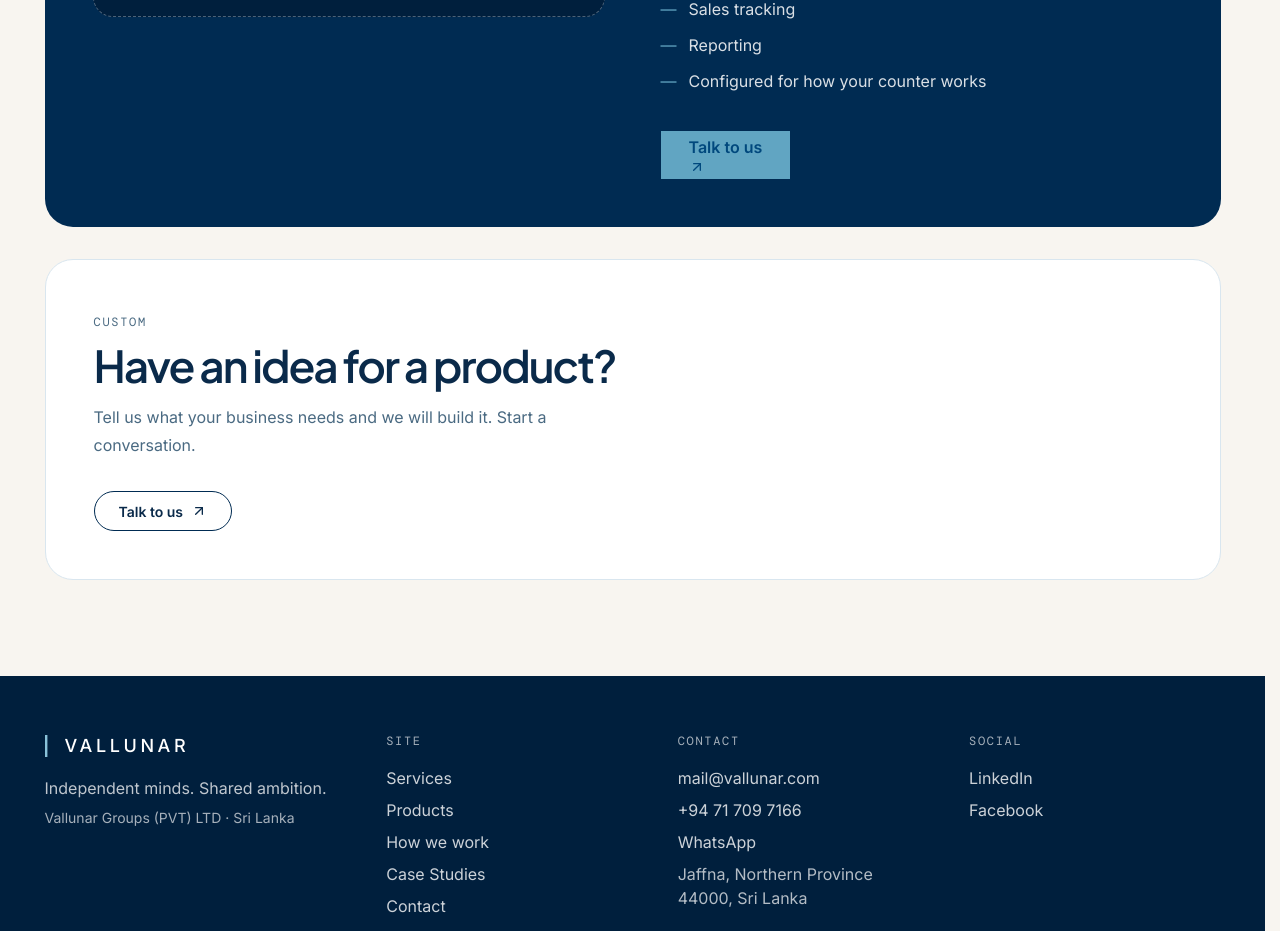
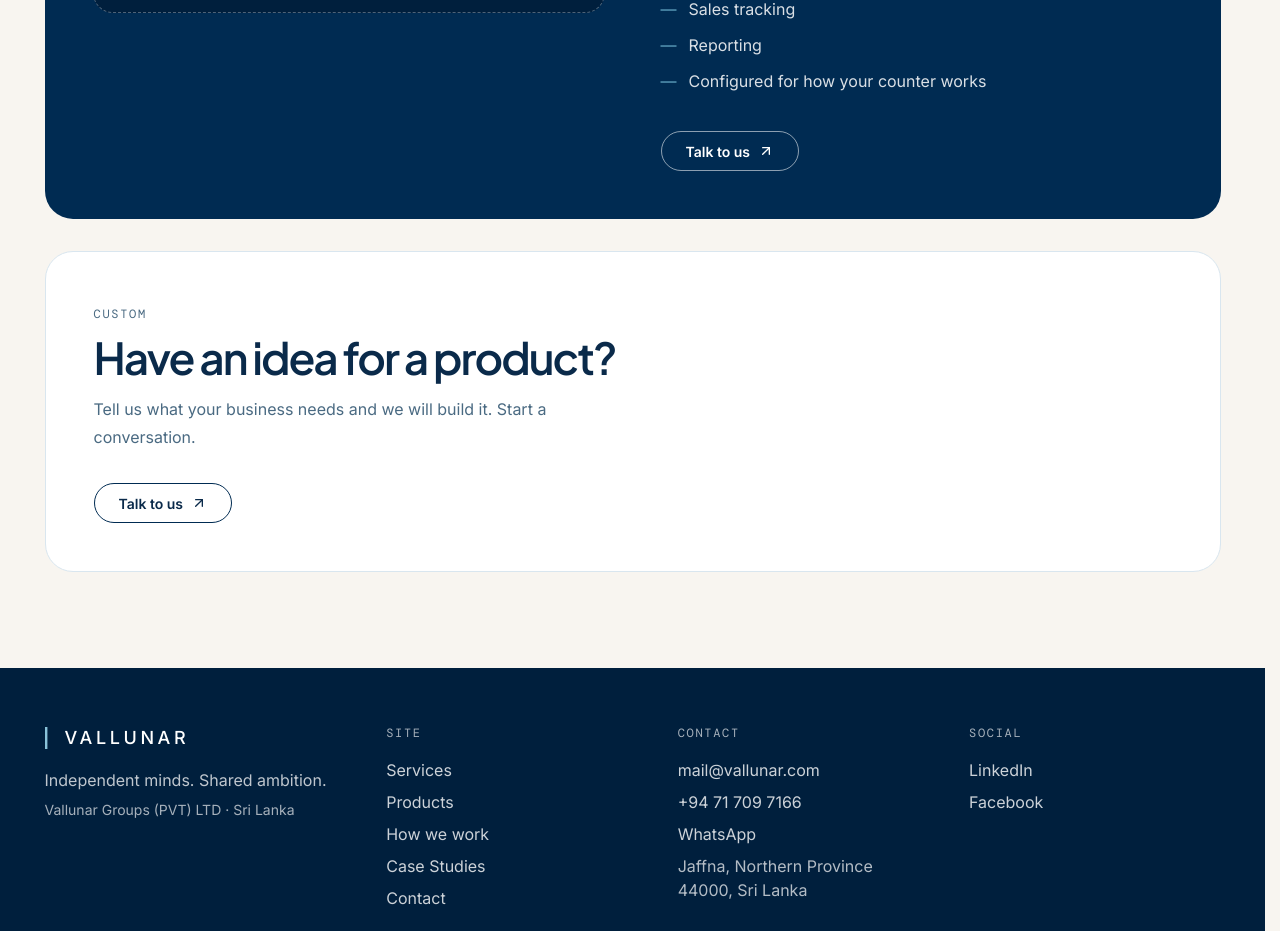
Before and after one commit to cheerysaaru/vallunar-website, a Next.js app: page /products in a window 1280 px wide. Shown: the part 1660-2591 px from the top of the page. Built offline with nearby package versions, Linux system fonts and the light colour scheme.

Commit message:
fix: fill-btn-dark for ASIT POS card contrast + wa-float visible class

```diff
--- a/app/globals.css
+++ b/app/globals.css
@@ -650,8 +650,28 @@ a { color: inherit; text-decoration: none; }
 }
 
 .hero-cta:focus-visible {
-  outline-color: var(--accent-cyan);
-}
+    outline-color: var(--accent-cyan);
+  }
+
+  /* Floating fill button on dark navy backgrounds (ASIT POS card).
+     Light border + light blob so it stays legible against --navy. */
+  .fill-btn-dark {
+    color: #ffffff;
+    border-color: rgba(255, 255, 255, 0.55);
+  }
+
+  .fill-btn-dark::before {
+    background: var(--accent-cyan);
+  }
+
+  .fill-btn-dark:hover,
+  .fill-btn-dark:focus-visible {
+    color: var(--navy-darker);
+  }
+
+  .fill-btn-dark:focus-visible {
+    outline-color: var(--accent-cyan);
+  }
 
 /* Sliding pill — animation-only. Reuses the Contact button's white bg + radius.
    Fits the active link exactly (width/height from getBoundingClientRect). */
@@ -1065,6 +1085,12 @@ a { color: inherit; text-decoration: none; }
   text-decoration: none;
 }
 
+.wa-float.visible {
+  opacity: 1;
+  transform: translateY(0) scale(1);
+  pointer-events: auto;
+}
+
 .wa-float:hover {
   background: #1ebe6a;
   transform: translateY(-2px) scale(1);
--- a/app/products/page.tsx
+++ b/app/products/page.tsx
@@ -88,7 +88,7 @@ function ProductBlock({ product, index }: { product: (typeof products)[number];
           ))}
         </ul>
 
-        <Link href="/contact" className={`focus-ring mt-9 inline-flex min-h-12 items-center px-7 ${dark ? "bg-[var(--accent-cyan)] text-[var(--navy-dark)] hover:bg-white" : "fill-btn"}`}>
+        <Link href="/contact" className={`focus-ring mt-9 inline-flex min-h-12 items-center px-7 ${dark ? "fill-btn fill-btn-dark" : "fill-btn"}`}>
           <span className={dark ? "font-semibold" : ""}>Talk to us <ArrowUpRight size={16} aria-hidden="true" /></span>
         </Link>
       </div>
--- a/components/WhatsAppFloat.tsx
+++ b/components/WhatsAppFloat.tsx
@@ -28,7 +28,7 @@ export default function WhatsAppFloat() {
       target="_blank"
       rel="noopener noreferrer"
       aria-label="Chat on WhatsApp"
-      className="wa-float focus-ring"
+      className="wa-float visible focus-ring"
     >
       <svg
         viewBox="0 0 24 24"
```
